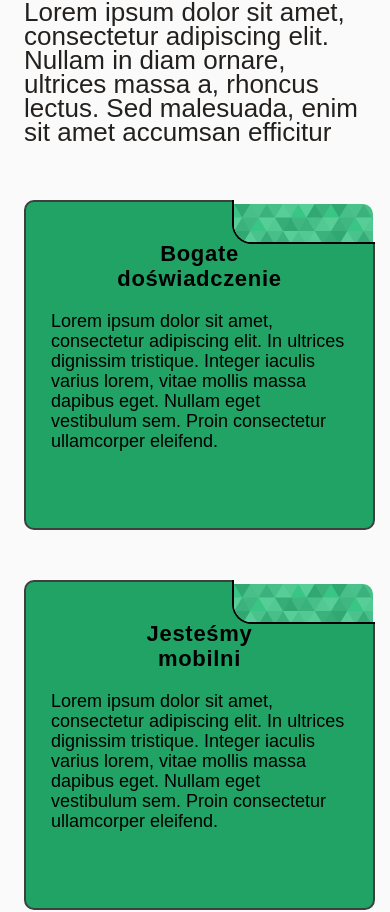
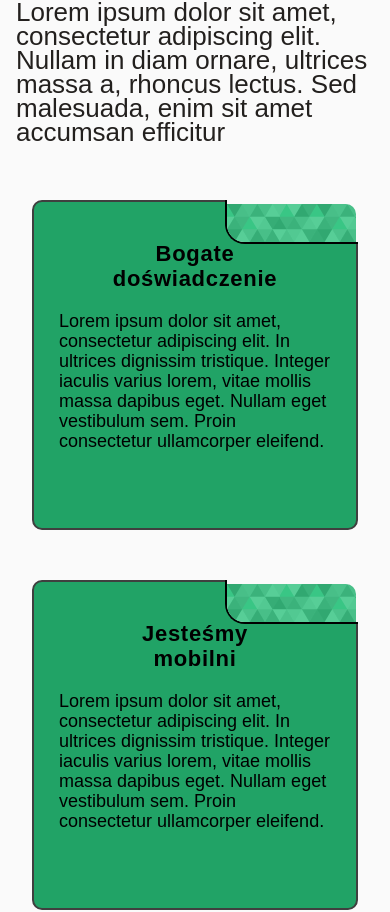
Before and after one commit to LaPatusek/ExcelwRzeszowie, a React (Create React App) app: page / in a window 390 px wide. Shown: the part 1298-2210 px from the top of the page. Built offline with nearby package versions, Linux system fonts and the light colour scheme; some icons are missing.

Commit message:
poparkwa

```diff
--- a/src/Pages/Main.module.css
+++ b/src/Pages/Main.module.css
@@ -318,7 +318,7 @@
   }
 
   .oferta {
-    padding: 3rem 1.5rem;
+    padding: 3rem 1rem;
   }
 
   .offer-heading p {
@@ -327,6 +327,7 @@
 
   .offer-boxes {
     grid-template-columns: repeat(1, 1fr);
+    padding: 0 1rem;
     row-gap: 50px;
   }
 
```
